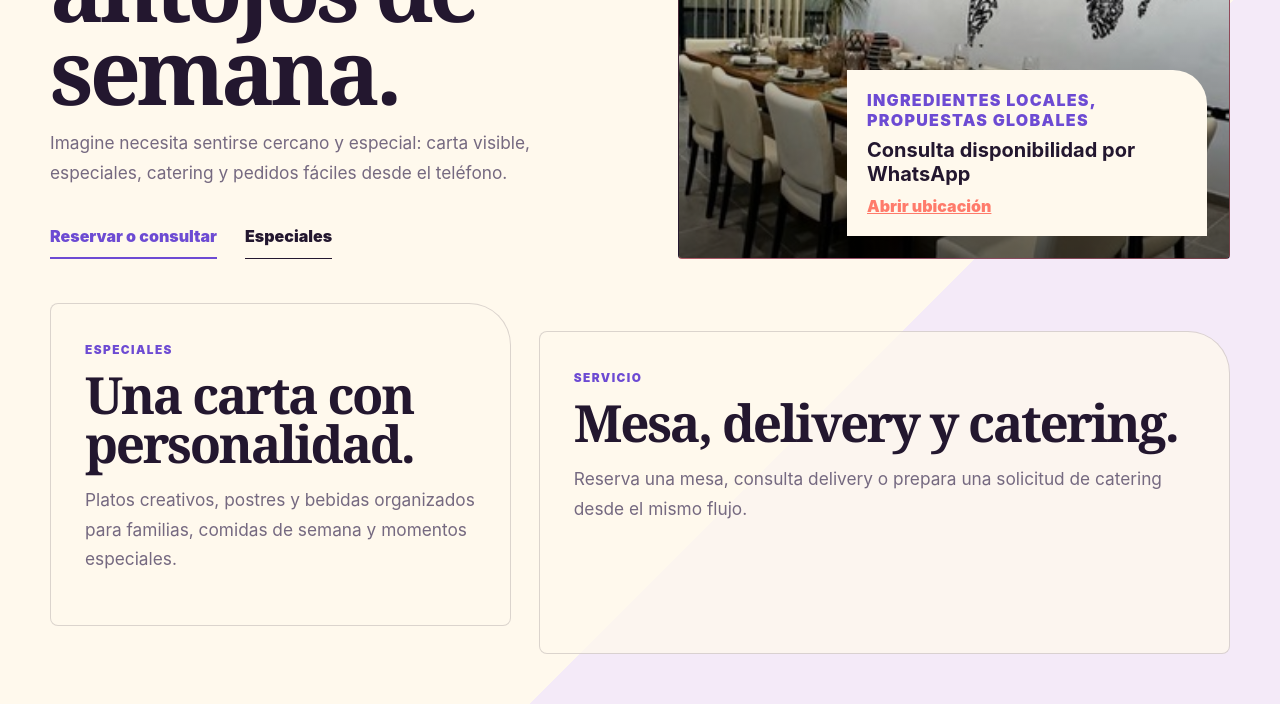
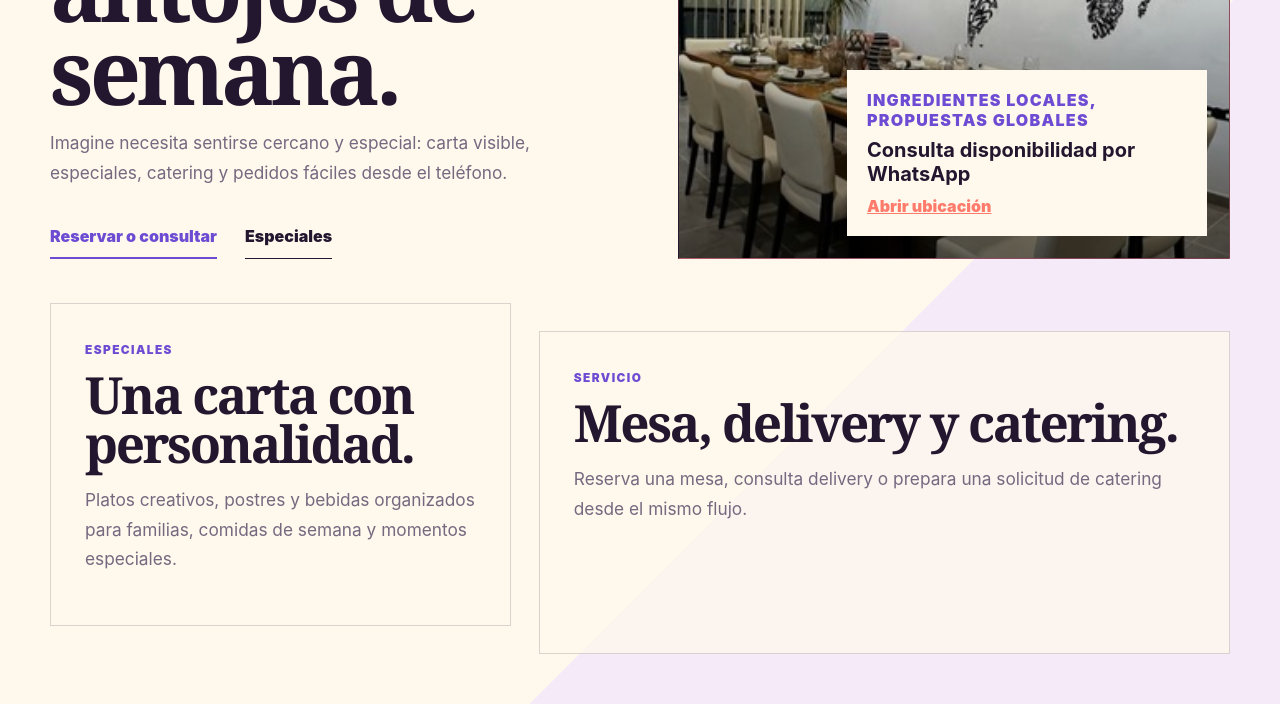
Before and after one commit to bechirobob/restaurante-imagine-malabo, a React (Vite) app: page / in a window 1280 px wide. Shown: the part 593-1297 px from the top of the page. Built offline with nearby package versions, Linux system fonts and the light colour scheme.

Commit message:
Remove remaining rounded panel treatment

```diff
--- a/src/App.css
+++ b/src/App.css
@@ -467,7 +467,7 @@ input:focus-visible,select:focus-visible,textarea:focus-visible,a:focus-visible,
 
 
 /* Natural venue polish: Imagine — soft magazine bistro with slim surfaces */
-.site { --button-radius: 0; --card-radius: 8px; --input-radius: 0; --nav-radius: 0; }
+.site { --button-radius: 0; --card-radius: 0; --input-radius: 0; --nav-radius: 0; }
 .theme-imagine { background: linear-gradient(135deg,#fff9ed 0 40%,#f4eaf8 40% 72%,#ffe8df 72%); }
 .theme-imagine .topbar { top: 0; margin-top: 0; border-radius: 0; box-shadow: none; background: rgba(255,249,237,.92); border-width: 0 0 1px; backdrop-filter: blur(8px); }
 .theme-imagine .brand img { height: 58px; }
@@ -475,14 +475,14 @@ input:focus-visible,select:focus-visible,textarea:focus-visible,a:focus-visible,
 .theme-imagine .nav-links a:hover { background: transparent; color: #6d4bd3; box-shadow: inset 0 -2px #ff7b6b; }
 .theme-imagine .hero { grid-template-columns: 1fr 1fr; align-items: end; }
 .theme-imagine h1 { font-size: clamp(3rem, 7vw, 7.4rem); line-height: .92; }
-.theme-imagine .hero-panel { border-radius: 4px 70px 4px 4px; box-shadow: none; border: 1px solid rgba(35,23,47,.25); min-height: 560px; }
-.theme-imagine .hero-card { border-radius: 0 34px 0 0; border: 0; background: #fff9ed; box-shadow: none; backdrop-filter: none; }
+.theme-imagine .hero-panel { border-radius: 0; clip-path: polygon(0 0, 94% 0, 100% 10%, 100% 100%, 0 100%); box-shadow: none; border: 1px solid rgba(35,23,47,.25); min-height: 560px; }
+.theme-imagine .hero-card { border-radius: 0; border: 0; background: #fff9ed; box-shadow: none; backdrop-filter: none; }
 .theme-imagine .button { min-height: 44px; border-radius: 0; box-shadow: none; padding-inline: 0; border-bottom: 2px solid currentColor; background: transparent; }
 .theme-imagine .button.primary { color: #6d4bd3; background: transparent; }
 .theme-imagine .button.ghost { color: #23172f; border-width: 0 0 1px; }
 .theme-imagine .hero-actions { gap: 28px; }
 .theme-imagine .story-grid { grid-template-columns: .8fr 1.2fr; gap: 28px; }
-.theme-imagine .story-grid article, .theme-imagine .form-card, .theme-imagine .visit { border-radius: 8px 42px 8px 8px; box-shadow: none; background: rgba(255,249,237,.74); border: 1px solid rgba(35,23,47,.16); }
+.theme-imagine .story-grid article, .theme-imagine .form-card, .theme-imagine .visit { border-radius: 0; box-shadow: none; background: rgba(255,249,237,.74); border: 1px solid rgba(35,23,47,.16); }
 .theme-imagine .menu-list { grid-template-columns: repeat(2, minmax(0,1fr)); gap: 22px 34px; }
 .theme-imagine .menu-item { min-height: auto; border-radius: 0; box-shadow: none; background: transparent; border-width: 0 0 1px; padding: 18px 0; }
 .theme-imagine .chips { gap: 20px; }
```
